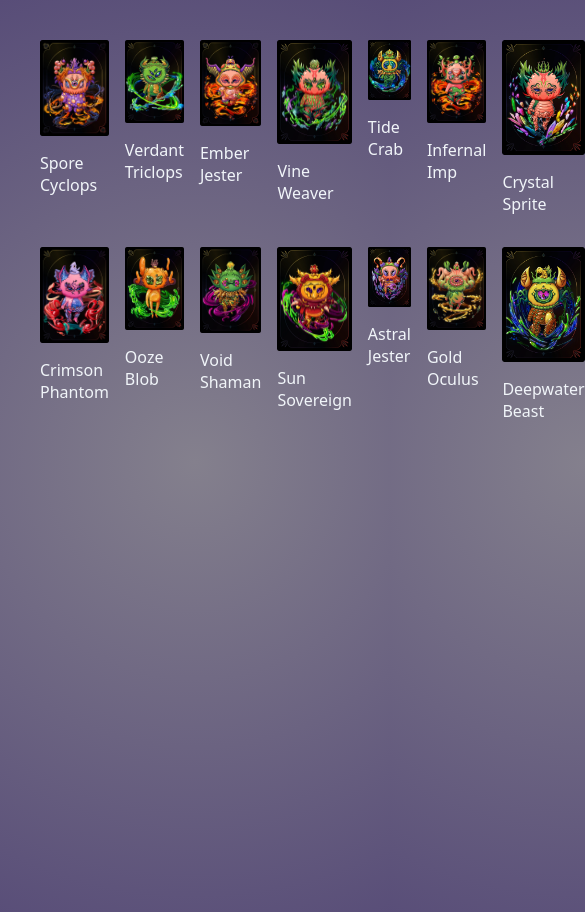
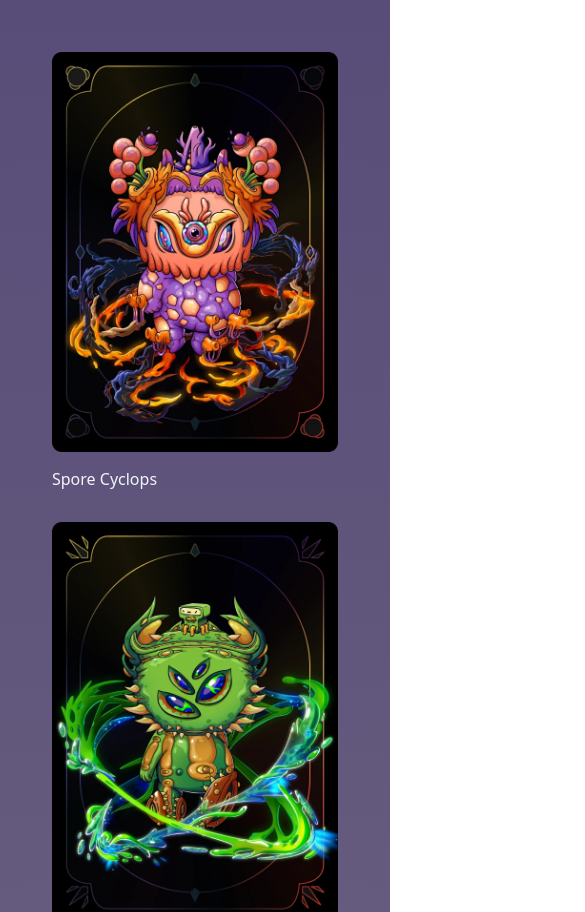
Before and after one commit to AleixMJ/TOP---Project-Memory-Card, a React (Vite) app: page / in a window 390 px wide. Shown: the top 912 px of the page, 585 px wide, since content can reach past the window. Built offline with nearby package versions, Linux system fonts and the light colour scheme.

Commit message:
feat(ui): add media queries for different screen sizes

```diff
--- a/src/App.css
+++ b/src/App.css
@@ -1,12 +1,66 @@
 .cards-container {
   display: grid;
   grid-template-columns: repeat(7, 1fr);
-  gap: 16px;
+  gap: 25px;
+}
 
+.card {
+  width: 100%;
+  border-radius: 8px;
+  cursor: pointer;
+  position: relative;
+  z-index: 1;
+  transition: transform 0.25s cubic-bezier(0.34, 1.56, 0.64, 1), box-shadow 0.25s ease-out;
+}
+
+.card:hover {
+  z-index: 20;
+  transform: scale(1.08);
+  box-shadow:
+    0 0 10px 2px #ffffff,
+    0 0 20px 6px #ffd700,
+    0 0 35px 12px rgba(255, 170, 0, 0.7),
+    0 0 50px 18px rgba(255, 140, 0, 0.4);
 }
 
 .card img {
   width: 100%;
   height: auto;
   display: block;
+  border-radius: 8px;
 }
+
+
+.cards-container {
+  display: grid;
+  grid-template-columns: repeat(7, 1fr);
+  gap: 16px;
+  padding: 20px;
+}
+
+
+@media (max-width: 1024px) {
+  .cards-container {
+    grid-template-columns: repeat(4, 1fr);
+    gap: 14px;
+  }
+}
+
+@media (max-width: 640px) {
+  .cards-container {
+    grid-template-columns: repeat(2, 1fr);
+    gap: 12px;
+  }
+}
+
+@media (max-width: 480px) {
+  .cards-container {
+    grid-template-columns: 1fr;
+    gap: 16px;
+    padding: 12px;
+  }
+
+  .card:hover {
+    transform: scale(1.04);
+  }
+}
```
